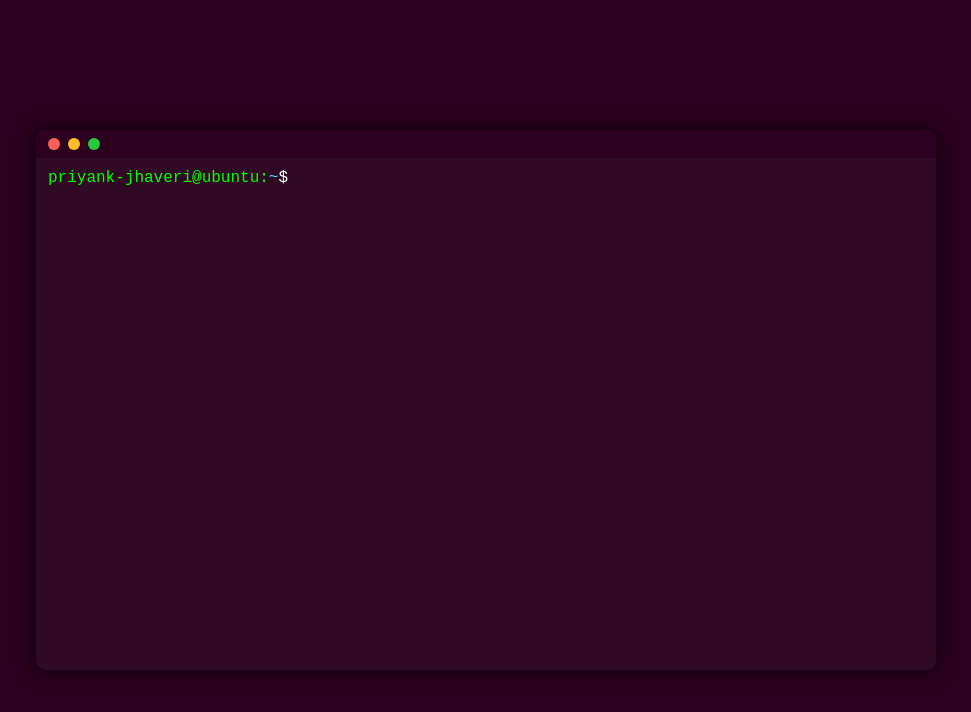
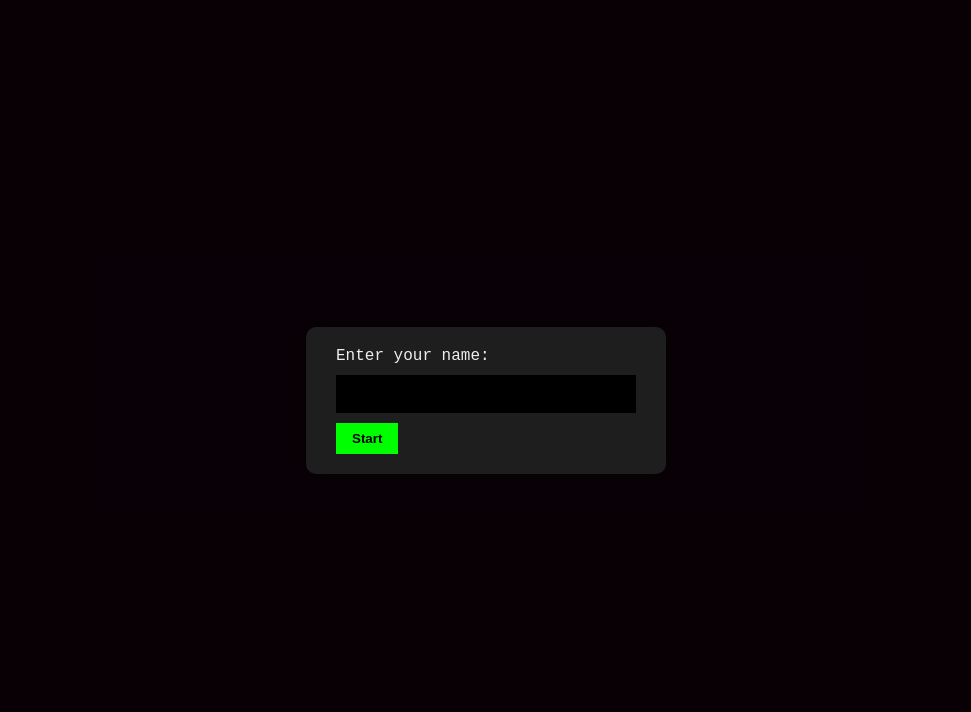
Before and after one commit to SuperJPcoder/ubuntu-for-feel, a plain HTML site: page index.html in a window 1280 px wide. Shown: the whole page, without its empty margins (154-1125 px from the left). Drawn offline with Linux system fonts and the light colour scheme.

Commit message:
added option for user to add name

```diff
--- a/index.html
+++ b/index.html
@@ -19,30 +19,57 @@
     .hostname {color: inherit;}
     .path {color: #4ae2ff;}
     .dollar {color: #ffffff;}
+
+    .popup-overlay {position: fixed; top: 0; left: 0; width: 100vw; height: 100vh; background-color: rgba(0,0,0,0.8); display: flex; align-items: center; justify-content: center; z-index: 9999;}
+    .popup-box {background-color: #1e1e1e; padding: 20px 30px; border-radius: 10px; box-shadow: 0 0 15px rgba(0,0,0,0.5);}
+    .popup-box input {background-color: #000; border: none; padding: 10px; font-size: 16px; color: #0f0; font-family: 'Ubuntu Mono', monospace; width: 300px;}
+    .popup-box button {margin-top: 10px; padding: 8px 16px; background-color: #0f0; color: #000; border: none; font-weight: bold; cursor: pointer;}
   </style>
 </head>
 <body>
-  <div class="terminal-window">
+  <div class="popup-overlay" id="popup">
+    <div class="popup-box">
+      <div style="color: #eee; margin-bottom: 10px;">Enter your name:</div>
+      <input type="text" id="nameInput" autocomplete="off">
+      <br>
+      <button onclick="submitName()">Start</button>
+    </div>
+  </div>
+
+  <div class="terminal-window" style="display: none;" id="terminalWindow">
     <div class="terminal-header">
       <div class="button red"></div>
       <div class="button yellow"></div>
       <div class="button green"></div>
     </div>
-    <div class="terminal-body" id="terminal">
-      <div class="line" contenteditable="true">
-        <span class="prompt"><span class="user">priyank-jhaveri</span>@<span class="hostname">ubuntu</span>:<span class="path">~</span><span class="dollar">$</span> </span>
-      </div>
-    </div>
+    <div class="terminal-body" id="terminal"></div>
   </div>
+
   <script>
     var terminal = document.getElementById("terminal");
+    var terminalWindow = document.getElementById("terminalWindow");
     var currentPath = "~";
+    var userName = null;
+
+    var input = document.getElementById("nameInput");
+    input.addEventListener("input", function() {
+      input.value = input.value.replace(/ /g, "-");
+    });
+
+    function submitName() {
+      var name = input.value.trim();
+      if (name.length === 0) return;
+      userName = name;
+      document.getElementById("popup").style.display = "none";
+      terminalWindow.style.display = "flex";
+      createPromptLine(currentPath);
+    }
 
     function createPromptLine(path) {
       var newLine = document.createElement("div");
       newLine.className = "line";
       newLine.contentEditable = "true";
-      newLine.innerHTML = '<span class="prompt"><span class="user">priyank-jhaveri</span>@<span class="hostname">ubuntu</span>:<span class="path">' + path + '</span><span class="dollar">$</span> </span>';
+      newLine.innerHTML = '<span class="prompt"><span class="user">' + userName + '</span>@<span class="hostname">ubuntu</span>:<span class="path">' + path + '</span><span class="dollar">$</span> </span>';
       terminal.appendChild(newLine);
       newLine.focus();
       terminal.scrollTop = terminal.scrollHeight;
```
